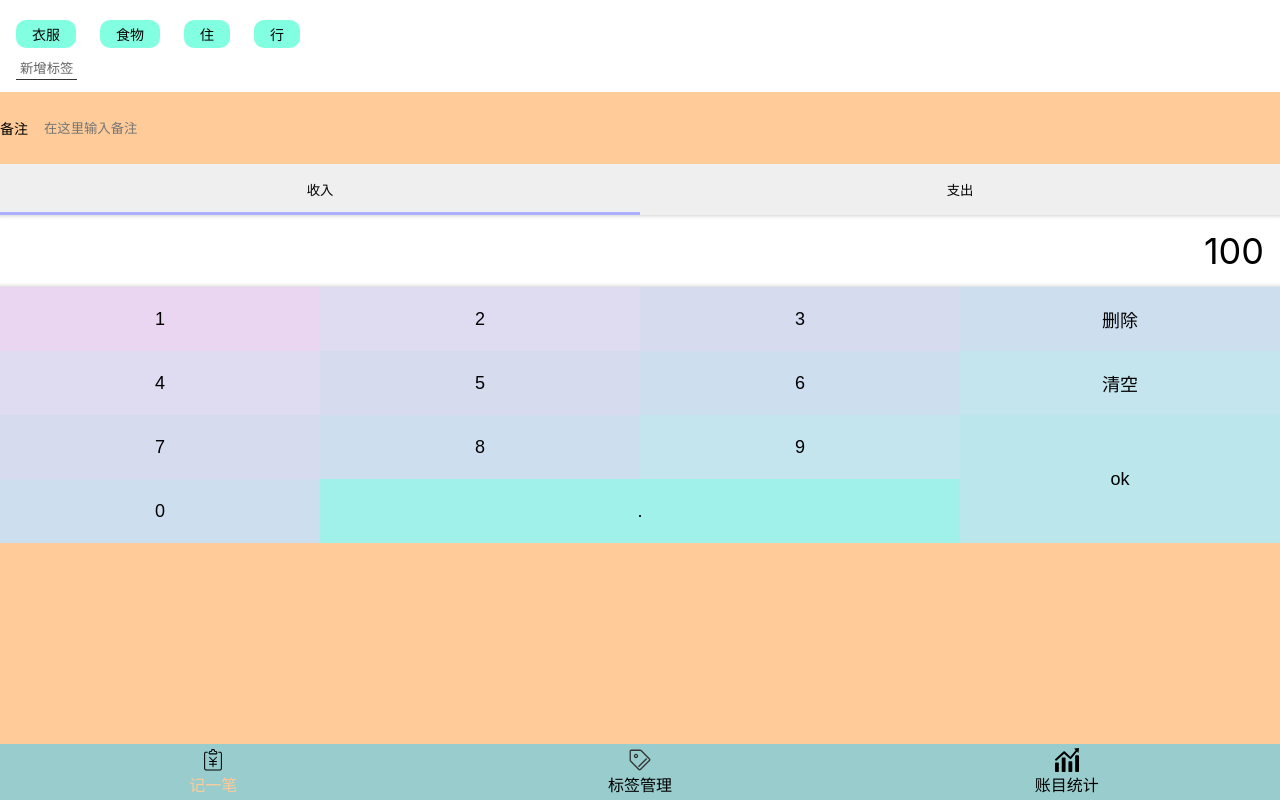
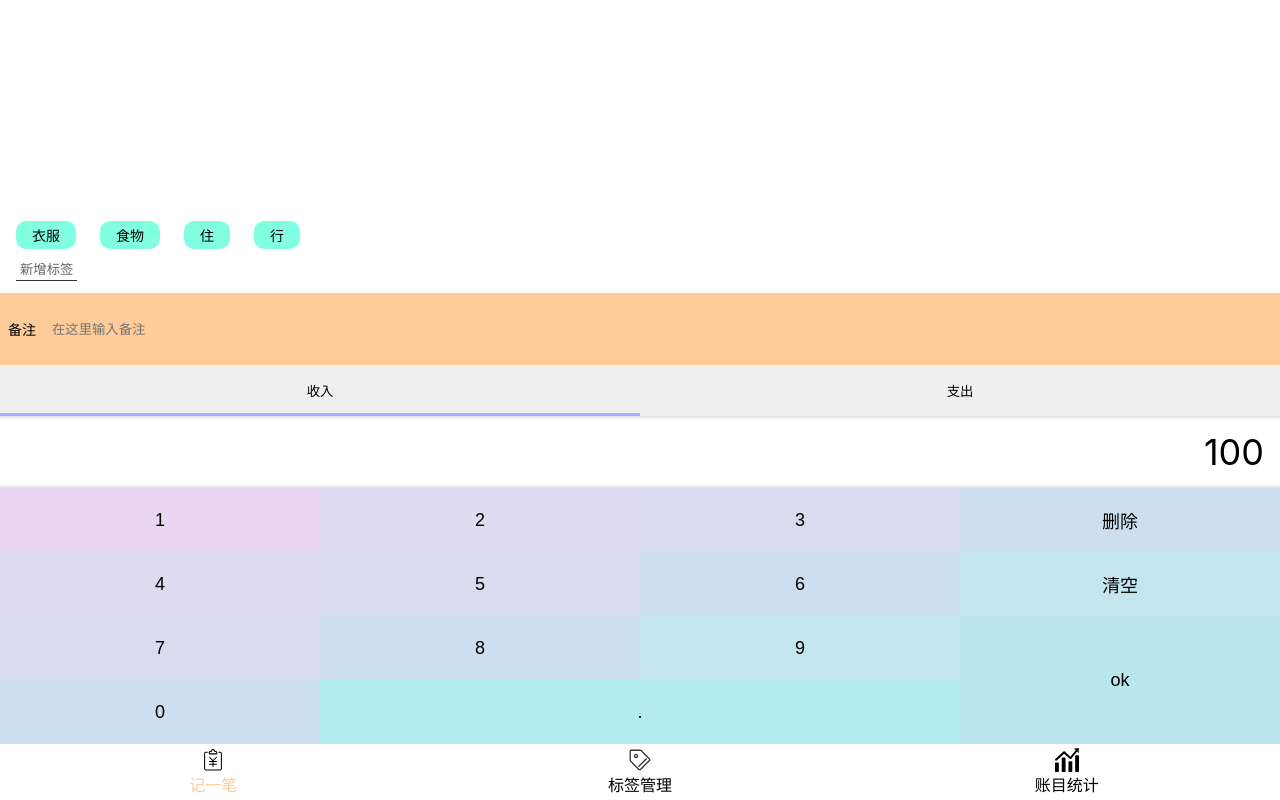
Before and after one commit to 0730chen/money-atom, a React app: page /money in a window 1280 px wide. Built offline with nearby package versions, Linux system fonts and the light colour scheme; the HTML template or start-up script is replaced by a standard one.

Commit message:
feat:布局模块化

```diff
--- a/src/components/NavBar/NavBar.tsx
+++ b/src/components/NavBar/NavBar.tsx
@@ -6,7 +6,6 @@ const Ul  =styled.ul`
   display: flex;
   flex-direction: row;
   align-items: center;
-  background: #99CCCC;
   justify-content: center;
   li{
   width: 33.3333%;
--- a/src/views/Home/Home.tsx
+++ b/src/views/Home/Home.tsx
@@ -2,169 +2,27 @@ import React from "react";
 import Layout from "../../components/Layout/Layout";
 import NavBar from "../../components/NavBar/NavBar";
 import styled from "styled-components";
+import {TagsSections} from "./components/TagsSections";
+import {NotesSection} from "./components/NotesSection";
+import {TypeSection} from "./components/TypeSection";
+import {NumberPad} from "./components/NumberPad";
 const Container = styled.div`
   flex: 1;
   background:#FFCC99;
-`;
-const TagsSections = styled.section`
-  background: #ffffff;
-  padding: 12px 16px;
-  ul{
-  margin: 0 -12px;
-    display: flex;
-    flex-direction: row;
-    li{
-      padding: 4px 16px;
-      display: inline-block;
-      border-radius: 10px;
-      background: #82ffe0;
-      font-size: 14px;
-      margin: 8px 12px;
-    }
-  }
-  button{
-  font-family: inherit;
-  background: none;
-  border: none;
-  padding: 2px 4px;
-  border-bottom: 1px solid #333;
-  color: #666;
-  }
-`;
-const NotesSection = styled.section`
-  font-size: 14px;
-  >label{
-  display: flex;
-  align-items: center;
-    >span{
-      margin-right: 16px;
-      white-space: nowrap;
-    }
-    >input{
-    display: inline-block;
-    width: 100%;
-    height: 72px;
-    background: none;
-    border: none;
-    }
-  }
-`
-const TypeSection = styled.section`
-  display: flex;
-  font-size: 24px;
-  background: #c4c4c4;
-  >button{
-  width: 50%;
-  border:none;
-  text-align: center;
-  padding: 16px 0;
-  position: relative;
-  }
-  &>.select::after{
-    content: '';
-    height: 3px;
-    position: absolute;
-    bottom: 0;
-    width: 100%;
-    background: #aab0ff;
-    left:0;
-  }
-`
-const NumberPad = styled.section`
   display: flex;
   flex-direction: column;
-  >.out-put{
-  background: white;
-   font-size: 36px;
-    line-height: 72px;
-   text-align: right;
-   padding: 0 16px;
-   box-shadow: inset 0 -5px 5px -5px rgba(0,0,0,0.25),
-               inset 0 5px 5px -5px rgba(0,0,0,0.25);
-  }
-  >.number-pad{
-    background: white;
-    >button{
-    font-size: 18px;
-      float: left;
-      width: 25%;
-      height: 64px;
-      text-align: center;
-      border: none;
-        &.ok{
-           height: 128px;
-          float: right;
-        }
-        &.dot{
-            width: 50%;
-        }
-       &:nth-child(1){
-        background: rgb(234,214,241)
-     }
-    &:nth-child(2),&:nth-child(5){
-        background: rgb(223,220,241)
-    }
-    &:nth-child(3),&:nth-child(6),&:nth-child(9){
-      background: rgb(214,219,238)
-    }
-    &:nth-child(4),&:nth-child(7),&:nth-child(10),&:nth-child(13){
-      background: rgba(205,223,238);
-    }
-    &:nth-child(8),&:nth-child(11){
-      background: rgba(196,229,238);
-    }
-    &:nth-child(12){
-    background: rgba(187,230,236);
-    }
-    &:nth-child(14){
-      background: #a0f1ea;
-    }
-  }
-  }
-`
-
+`;
+// @ts-ignore
 const Home = ()=>(
         <Layout>
             <Container>
                 <TagsSections>
-                    <ul>
-                        <li>衣服</li>
-                        <li>食物</li>
-                        <li>住</li>
-                        <li>行</li>
-                    </ul>
-                    <button>新增标签</button>
                 </TagsSections>
                 <NotesSection>
-                    <label>
-                        <span>备注</span>
-                        <input type="text" placeholder="在这里输入备注"/>
-                    </label>
                 </NotesSection>
                 <TypeSection>
-                    <button className="select">收入</button>
-                    <button>支出</button>
                 </TypeSection>
                 <NumberPad>
-                    <div className="out-put">
-                        100
-                    </div>
-                    <div className="number-pad clear-fix">
-                        <button>1</button>
-                        <button>2</button>
-                        <button>3</button>
-                        <button>删除</button>
-                        <button>4</button>
-                        <button>5</button>
-                        <button>6</button>
-                        <button>清空</button>
-                        <button>7</button>
-                        <button>8</button>
-                        <button>9</button>
-                        <button className="ok">ok</button>
-                        <button>0</button>
-                        <button className="dot">.</button>
-                    </div>
                 </NumberPad>
             </Container>
             <NavBar/>
--- /dev/null
+++ b/src/views/Home/components/NotesSection.tsx
@@ -0,0 +1,33 @@
+import styled from "styled-components";
+import React from "react";
+
+const _NotesSection = styled.section`
+  font-size: 14px;
+  >label{
+  padding: 0 8px;
+  display: flex;
+  align-items: center;
+    >span{
+      margin-right: 16px;
+      white-space: nowrap;
+    }
+    >input{
+    display: inline-block;
+    width: 100%;
+    height: 72px;
+    background: none;
+    border: none;
+    }
+  }
+`
+const NotesSection:React.FC = ()=>{
+    return (
+        <_NotesSection>
+            <label>
+                <span>备注</span>
+                <input type="text" placeholder="在这里输入备注"/>
+            </label>
+        </_NotesSection>
+    )
+}
+export {NotesSection}
--- /dev/null
+++ b/src/views/Home/components/NumberPad.tsx
@@ -0,0 +1,83 @@
+import styled from "styled-components";
+import React from "react";
+
+const _NumberPad = styled.section`
+  display: flex;
+  flex-direction: column;
+  >.out-put{
+  background: white;
+   font-size: 36px;
+    line-height: 72px;
+   text-align: right;
+   padding: 0 16px;
+   box-shadow: inset 0 -5px 5px -5px rgba(0,0,0,0.25),
+               inset 0 5px 5px -5px rgba(0,0,0,0.25);
+  }
+  >.number-pad{
+    background: white;
+    >button{
+    font-size: 18px;
+      float: left;
+      width: 25%;
+      height: 64px;
+      text-align: center;
+      border: none;
+        &.ok{
+           height: 128px;
+          float: right;
+        }
+        &.dot{
+            width: 50%;
+        }
+       &:nth-child(1){
+        background: rgb(234,214,241)
+     }
+    &:nth-child(2),&:nth-child(5){
+        background: rgb(223,220,241)
+    }
+    &:nth-child(3),&:nth-child(6),&:nth-child(9){
+      background: rgb(214,219,238)
+    }
+    &:nth-child(4),&:nth-child(7),&:nth-child(10),&:nth-child(13){
+      background: rgba(205,223,238);
+    }
+    &:nth-child(8),&:nth-child(11){
+      background: rgba(196,229,238);
+    }
+    &:nth-child(12){
+    background: rgba(187,230,236);
+    }
+    &:nth-child(14){
+      background: rgba(179,236,238);
+    }
+  }
+  }
+`
+
+const NumberPad:React.FC = ()=>{
+    return (
+       <_NumberPad>
+           <div className="out-put">
+               100
+           </div>
+           <div className="number-pad clear-fix">
+               <button>1</button>
+               <button>2</button>
+               <button>3</button>
+               <button>删除</button>
+               <button>4</button>
+               <button>5</button>
+               <button>6</button>
+               <button>清空</button>
+               <button>7</button>
+               <button>8</button>
+               <button>9</button>
+               <button className="ok">ok</button>
+               <button>0</button>
+               <button className="dot">.</button>
+           </div>
+       </_NumberPad>
+    )
+}
+
+export {NumberPad}
--- /dev/null
+++ b/src/views/Home/components/TagsSections.tsx
@@ -0,0 +1,47 @@
+import React from "react";
+import styled from "styled-components";
+
+const _TagsSections = styled.section`
+  background: #ffffff;
+  padding: 12px 16px;
+  flex: 1;
+  display: flex;
+  flex-direction: column;
+  justify-content: flex-end;
+  align-items: flex-start;
+  ul{
+  margin: 0 -12px;
+    display: flex;
+    flex-direction: row;
+    li{
+      padding: 4px 16px;
+      display: inline-block;
+      border-radius: 10px;
+      background: #82ffe0;
+      font-size: 14px;
+      margin: 8px 12px;
+    }
+  }
+  button{
+  font-family: inherit;
+  background: none;
+  border: none;
+  padding: 2px 4px;
+  border-bottom: 1px solid #333;
+  color: #666;
+  }
+`;
+const TagsSections:React.FunctionComponent = ()=>{
+    return(
+        <_TagsSections>
+            <ul>
+                <li>衣服</li>
+                <li>食物</li>
+                <li>住</li>
+                <li>行</li>
+            </ul>
+            <button>新增标签</button>
+        </_TagsSections>
+    )
+}
+export {TagsSections}
--- /dev/null
+++ b/src/views/Home/components/TypeSection.tsx
@@ -0,0 +1,35 @@
+import styled from "styled-components";
+import React from "react";
+
+const _TypeSection = styled.section`
+  display: flex;
+  font-size: 24px;
+  background: #c4c4c4;
+  >button{
+  width: 50%;
+  border:none;
+  text-align: center;
+  padding: 16px 0;
+  position: relative;
+  }
+  &>.select::after{
+    content: '';
+    height: 3px;
+    position: absolute;
+    bottom: 0;
+    width: 100%;
+    background: #aab0ff;
+    left:0;
+  }
+`
+
+const TypeSection:React.FC= ()=>{
+    return (
+        <_TypeSection>
+            <button className="select">收入</button>
+            <button>支出</button>
+        </_TypeSection>
+    )
+}
+
+export {TypeSection}
```
